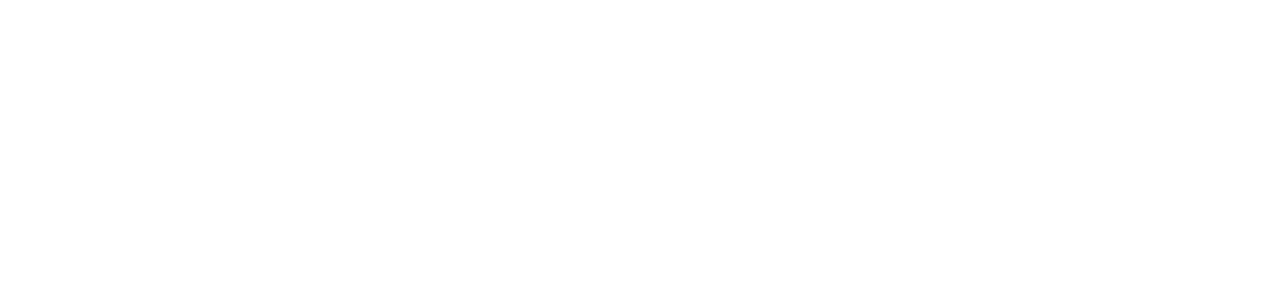
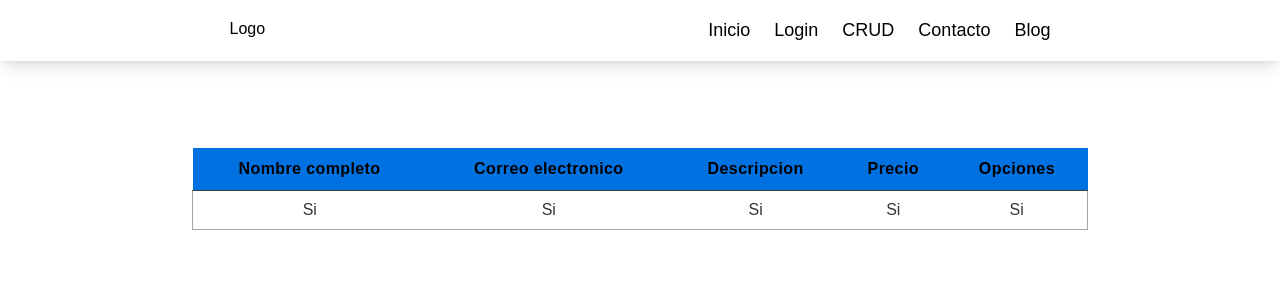
Before and after one commit to Eduardo-RE/Components, a React (Vite) app: page /crud in a window 1280 px wide. Before the commit this address had no page. Shown: the top 300 px of the page. Built offline with nearby package versions, Linux system fonts and the light colour scheme.

Commit message:
CRUD sin terminar

```diff
--- a/src/components/Navbar/Navbar.jsx
+++ b/src/components/Navbar/Navbar.jsx
@@ -17,8 +17,8 @@
             <button className="button-navbar">Login</button>
           </Link>
 
-          <Link>
-            <button className="button-navbar">Servicios</button>
+          <Link to="/crud">
+            <button className="button-navbar">CRUD</button>
           </Link>
 
           <Link>
--- a/src/navigation/Router.jsx
+++ b/src/navigation/Router.jsx
@@ -1,5 +1,6 @@
 import React from 'react'
 import { BrowserRouter, Route, Routes } from 'react-router-dom'
+import HomeCRUD from '../pages/CRUD/HomeCRUD'
 import Home from '../pages/Home'
 import HomeLogin from '../pages/Login/HomeLogin'
 
@@ -9,6 +10,7 @@
     <Routes>
       <Route path="/" element={<Home />} />
       <Route path="/login" element={<HomeLogin />} />
+      <Route path="/crud" element={<HomeCRUD />} />
     </Routes>
   </BrowserRouter>
   )
--- /dev/null
+++ b/src/pages/CRUD/HomeCRUD.jsx
@@ -0,0 +1,14 @@
+import React from "react";
+import Navbar from "../../components/Navbar/Navbar";
+import Table from "./Table/Table";
+
+const HomeCRUD = () => {
+  return (
+    <>
+      <Navbar />
+      <Table />
+    </>
+  );
+};
+
+export default HomeCRUD;
--- /dev/null
+++ b/src/pages/CRUD/Table/Table.css
@@ -0,0 +1,40 @@
+.table-container {
+  display: flex;
+  justify-content: center;
+  width: 100vw;
+  height: 20vw;
+  align-items: center;
+  grid-template-columns: repeat(12, minmax(0, 1fr));
+  overflow: auto;
+}
+
+.table {
+  border-collapse: collapse;
+  width: 70%;
+  max-height: 80%;
+}
+
+.table-head {
+  background-color: #0071e1;
+  border-bottom: 1px solid rgb(66, 66, 66);
+}
+
+.table-title {
+  padding: 12px;
+  font-size: medium;
+  font-weight: 600;
+  letter-spacing: 0.025em;
+  text-align: center;
+}
+
+.table-body {
+  border: 1px solid rgb(165, 165, 165);
+}
+
+.table-data {
+  padding: 10px;
+  font-size: medium;
+  color: rgb(53, 53, 53);
+  white-space: nowrap;
+  text-align: center;
+}
--- /dev/null
+++ b/src/pages/CRUD/Table/Table.jsx
@@ -0,0 +1,31 @@
+import React from "react";
+import "./Table.css";
+
+const Table = () => {
+  return (
+    <div className="table-container">
+      <table className="table">
+        <thead className="table-head">
+          <tr>
+            <th className="table-title">Nombre completo</th>
+            <th className="table-title">Correo electronico</th>
+            <th className="table-title">Descripcion</th>
+            <th className="table-title">Precio</th>
+            <th className="table-title">Opciones</th>
+          </tr>
+        </thead>
+        <tbody className="table-body">
+          <tr style={{ backgroundColor: "#fff" }}>
+            <td className="table-data">Si</td>
+            <td className="table-data">Si</td>
+            <td className="table-data">Si</td>
+            <td className="table-data">Si</td>
+            <td className="table-data">Si</td>
+          </tr>
+        </tbody>
+      </table>
+    </div>
+  );
+};
+
+export default Table;
```
